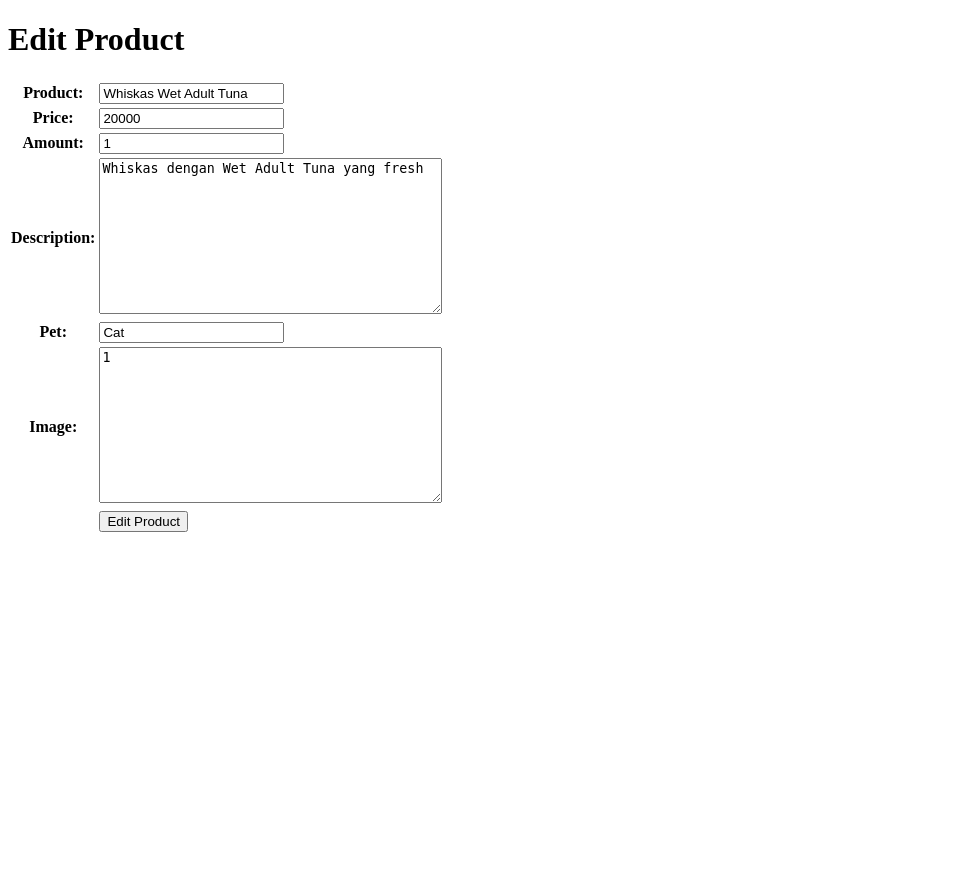
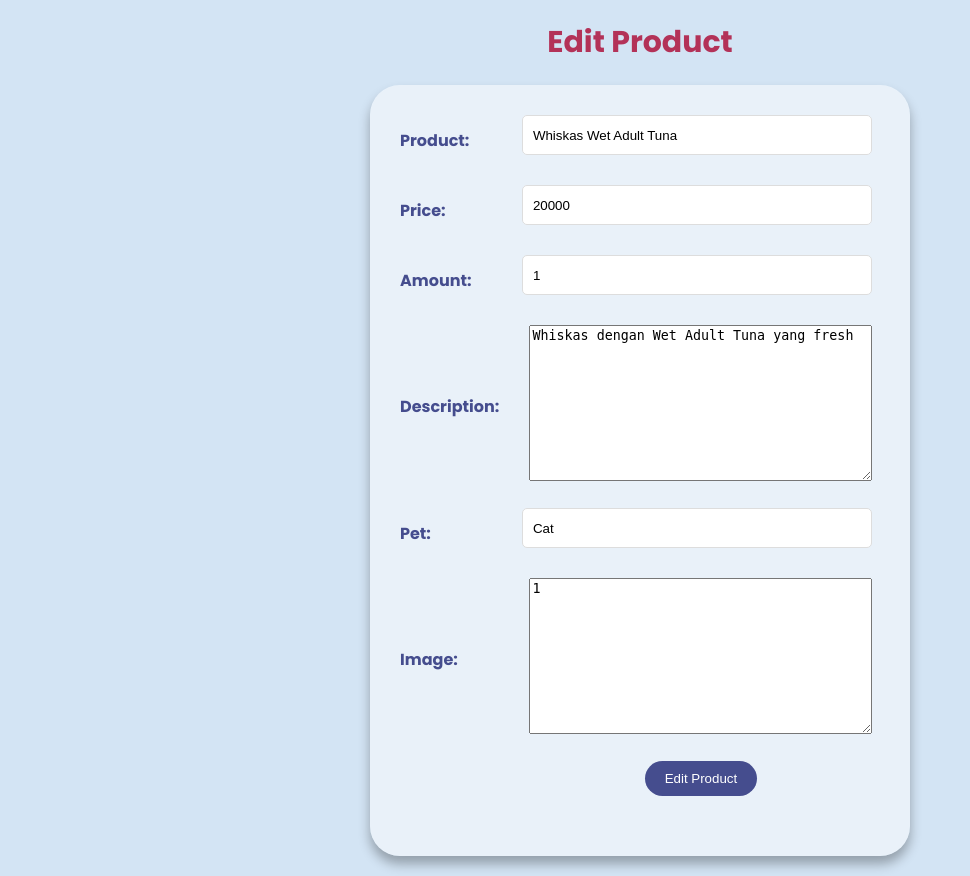
Before and after one commit to shafiroar/patpat, a Django app: page /edit-product/1 in a window 1280 px wide. Shown: the whole page, without its empty margins (0-970 px from the left). Before the commit the page ends 532 px from the top, so only its background shows below. Run offline with Django 4.2, Linux system fonts and the light colour scheme; data comes from the database, SQL or seed files in the repository; both versions use the stored data as it was after the commit.

Commit message:
Memperbaiki UI

```diff
--- a/main/templates/create_product.html
+++ b/main/templates/create_product.html
@@ -32,12 +32,14 @@
             border-radius: 20px;
             box-shadow: 0 4px 6px rgba(0, 0, 0, 0.3);
             text-align: center;
+
         }
 
         .add-product h1 {
             font-size: 24px;
             color: #454d8e;
             margin-bottom: 20px;
+
         }
 
         .add-product form {
@@ -52,10 +54,13 @@
 
         .add-product form td {
             padding: 10px;
+
         }
 
         .add-product form input[type="text"],
         .add-product form input[type="password"] {
+            box-sizing: border-box;
+            vertical-align: middle;
             width: 100%;
             padding: 10px;
             border: 1px solid #ddd;
--- a/main/templates/edit_product.html
+++ b/main/templates/edit_product.html
@@ -3,9 +3,87 @@
 {% load static %}
 
 {% block content %}
+<!DOCTYPE html>
+<html>
+<head>
+    <meta charset="UTF-8">
+    <title>Edit Product - PatPat Pet Shop</title>
+    <link href="https://fonts.googleapis.com/css2?family=Poppins:wght@300;400;500;600;700&display=swap" rel="stylesheet">
+    <style>
+        /* Gaya CSS Anda yang telah ada di sini */
 
+        body {
+            font-family: 'Poppins', sans-serif;
+            margin: 0;
+            padding: 0;
+            background: #d3e4f4;
+            min-height: 100%;
+        }
+
+        h1 {
+            font-size: 30px;
+            text-align: center;
+            color: #b33258;
+            margin-top: 20px;
+        }
+
+        form {
+            overflow: auto;
+            margin: 20px auto;
+            max-width: 500px;
+            background-color: rgba(255, 255, 255, 0.5);
+            padding: 20px;
+            border-radius: 30px;
+            box-shadow: 0 8px 12px rgba(0, 0, 0, 0.3);
+        }
+
+        table {
+            width: 100%;
+            border-collapse: collapse;
+            margin-bottom: 30px;
+        }
+
+        th {
+            color: #454d8e;
+            font-weight: bold;
+            text-align: left;
+            padding: 10px;
+        }
+
+
+        td {
+            padding: 10px;
+            text-align: center;
+            border: 0px solid #ffffff;
+        }
+
+        input[type="text" ],
+        input[type="number"] {
+            height: 40px;
+            display: block;
+            box-sizing: border-box;
+            width: 350px;
+            padding: 10px;
+            border: 1px solid #ddd;
+            border-radius: 5px;
+            margin-bottom: 10px;
+        }
+
+        input[type="submit"] {
+            background-color: #454d8e;
+            color: #fff;
+            padding: 10px 20px;
+            border: none;
+            border-radius: 20px;
+            cursor: pointer;
+        }
+
+
+    </style>
+</head>
+
+<body>
     <h1>Edit Product</h1>
-
     <form method="POST">
         {% csrf_token %}
         <table>
@@ -13,10 +91,11 @@
             <tr>
                 <td></td>
                 <td>
-                <input type="submit" value="Edit Product"/>
+                    <input type="submit" value="Edit Product" />
                 </td>
             </tr>
         </table>
     </form>
-
-{% endblock %}
+</body>
+</html>
+{% endblock content %}
--- a/main/templates/main.html
+++ b/main/templates/main.html
@@ -253,6 +253,7 @@
 
 <h2>Today, we proudly offer a selection of {{ products_count }} fantastic products at PatPat Pet Shop!</h2>
 <table class="rounded-table table-striped">
+
     <tr>
         <th>Pet</th>
         <th>Product</th>
@@ -261,7 +262,7 @@
         <th>Increase</th>
         <th>Amount</th>
         <th>Decrease</th>
-        <th>Delete Product</th>
+        <th>Delete</th>
         <th>Edit</th>
     </tr>
 
--- a/main/templates/register.html
+++ b/main/templates/register.html
@@ -17,7 +17,7 @@
             color: #454d8e;
             margin: 0;
             padding: 0;
-            background: #5c75ba;
+            background: #fbb17d;
             min-height: 100vh;
             display: flex;
             align-items: center;
--- a/main/urls.py
+++ b/main/urls.py
@@ -1,5 +1,5 @@
 from django.urls import path
-from main.views import register
+from main.views import add_product_ajax, get_product_json, register
 from main.views import show_main, create_product, show_xml, show_json, show_xml_by_id, show_json_by_id, add_product,  decrement_product, remove_product
 from main.views import login_user
 from main.views import logout_user
@@ -21,4 +21,6 @@
     path('decrement_product/<int:product_id>/', decrement_product, name='decrement_product'),
     path('remove_product/<int:product_id>/',remove_product, name='remove_product'),
     path('edit-product/<int:id>', edit_product, name='edit_product'),
+    path('get-product/', get_product_json, name='get_product_json'),
+    path('create-product-ajax/', add_product_ajax, name='add_product_ajax'),
 ]
--- a/main/views.py
+++ b/main/views.py
@@ -1,5 +1,6 @@
 from django.shortcuts import render
-from django.http import HttpResponseRedirect
+from django.http import HttpResponseNotFound, HttpResponseRedirect
+from requests import request
 from main.forms import ProductForm
 from django.urls import reverse
 from main.models import Item
@@ -14,6 +15,8 @@
 import datetime
 from django.http import HttpResponseRedirect
 from django.urls import reverse
+from django.views.decorators.csrf import csrf_exempt
+
 
 
 # Create your views here.
@@ -128,3 +131,21 @@
 
     context = {'form': form}
     return render(request, "edit_product.html", context)
+
+def get_product_json(request):
+    product_item = Item.objects.all()
+    return HttpResponse(serializers.serialize('json', product_item))
+
+@csrf_exempt
+def add_product_ajax(request):
+    if request.method == 'POST':
+        name = request.POST.get("name")
+        price = request.POST.get("price")
+        description = request.POST.get("description")
+        user = request.user
+
+        new_product = Item(name=name, price=price, description=description, user=user)
+        new_product.save()
+
+        return HttpResponse(b"CREATED", status=201)
+    return HttpResponseNotFound()
```
Also changed, not shown: main/templates/login.html (+6 -4 lines), db.sqlite3. Lines whose indentation alone changed are shown as unchanged.
